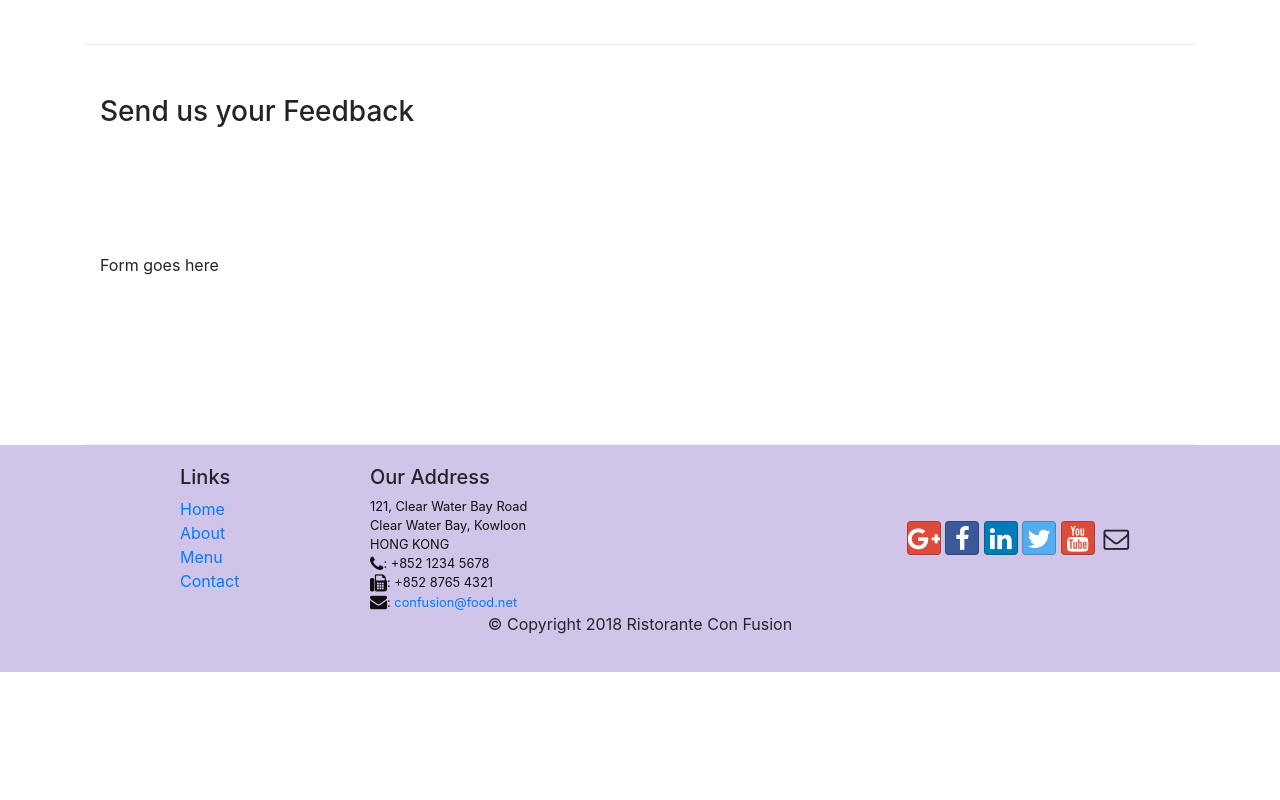
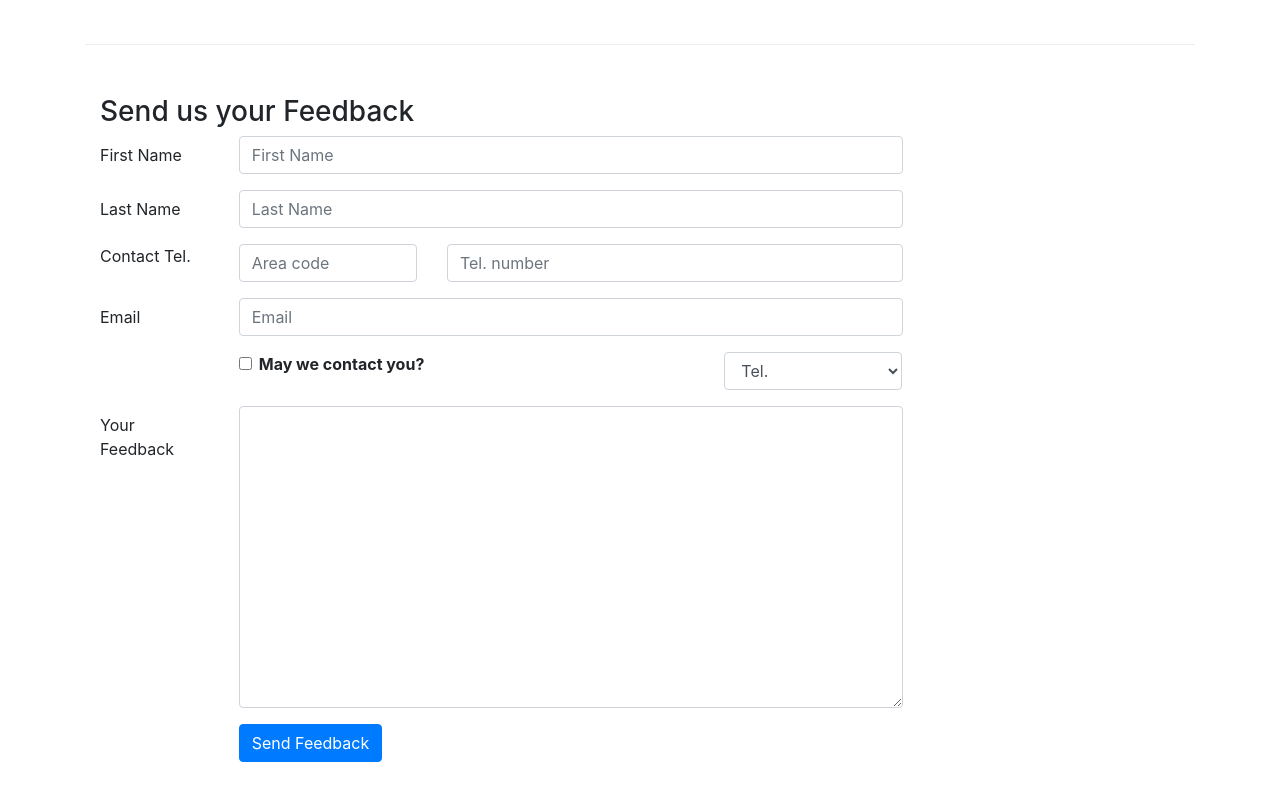
Before and after one commit to 2017116685/confusion, a website: page contactus.html in a window 1280 px wide. Shown: the part 820-1620 px from the top of the page. Before the commit the page ends 1492 px from the top, so only its background shows below. Drawn offline with nearby package versions, Linux system fonts and the light colour scheme.

Commit message:
Added contact Form

```diff
--- a/contactus.html
+++ b/contactus.html
@@ -99,7 +99,70 @@
               <h3>Send us your Feedback</h3>
            </div>
             <div class="col-12 col-md-9">
-                Form goes here
+                    <form>
+                        <div class="form-group row">
+                            <label for="firstname" class="col-md-2 col-form-label">First Name</label>
+                            <div class="col-md-10">
+                                <input type="text" class="form-control" id="firstname" name="firstname" placeholder="First Name">
+                            </div>
+                        </div>
+                        <div class="form-group row">
+                            <label for="lastname" class="col-md-2 col-form-label">Last Name</label>
+                            <div class="col-md-10">
+                                <input type="text" class="form-control" id="lastname" name="lastname" placeholder="Last Name">
+                            </div>
+                        </div>
+
+                        <div class="form-group row">
+                            <label for="telnum" class="col-12 col-md-2 col-form
+                                                  -label">Contact Tel.</label>
+                            <div class="col-5 col-md-3">
+                                <input type="tel" class="form-control" id="areacode" name="areacode" placeholder="Area code">
+                            </div>
+                            <div class="col-7 col-md-7">
+                                <input type="tel" class="form-control" id="telnum" name="telnum" placeholder="Tel. number">
+                            </div>
+                        </div>
+                        <div class="form-group row">
+                            <label for="emailid" class="col-md-2 col-form-label">Email</label>
+                            <div class="col-md-10">
+                                <input type="email" class="form-control" id="emailid" name="emailid" placeholder="Email">
+                            </div>
+                        </div>
+
+                        <div class="form-group row">
+                            <div class="col-md-6 offset-md-2">
+                                <div class="form-check">
+                                    <input type="checkbox" class="form-check-input" name="approve" id="approve" value="">
+                                    <label class="form-check-label" for="approve">
+                                        <strong>May we contact you?</strong>
+                                    </label>
+                                </div>
+                            </div>
+                            <div class="col-md-3 offset-md-1">
+                                <select class="form-control">
+                                    <option>Tel.</option>
+                                    <option>Email</option>
+                                </select>
+                            </div>
+                        </div>
+                        <div class="form-group row">
+                            <label for="feedback" class="col-md-2 col-form-label">Your Feedback</label>
+                            <div class="col-md-10">
+                                <textarea class="form-control" id="feedback" name="feedback" rows="12"></textarea>
+                            </div>
+                        </div>
+                        <div class="form-group row">
+                            <div class="offset-md-2 col-md-10">
+                                <button type="submit" class="btn btn-primary">Send
+                                    Feedback</button>
+                            </div>
+                        </div>
+
+
+
+                    </form>
+
             </div>
              <div class="col-12 col-md">
             </div>
```
